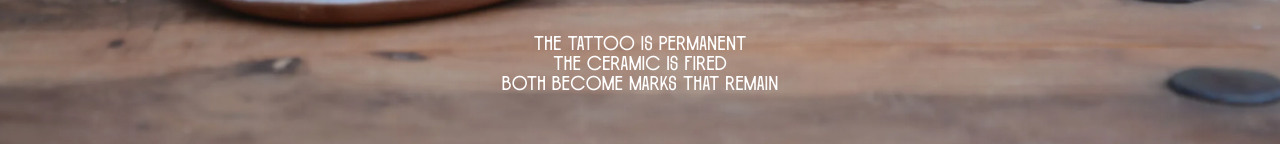
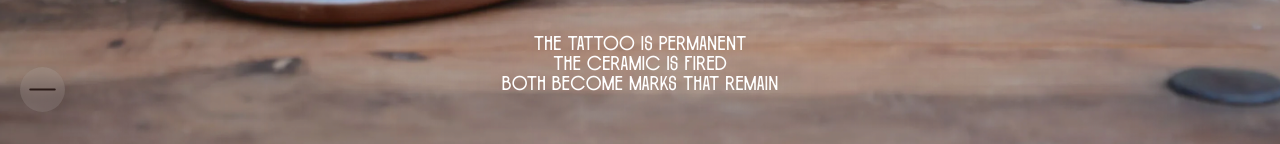
Before and after one commit to mahatosupriyo/shantiniketanstudio, a Next.js app: page /products/santhali in a window 1280 px wide. Shown: the part 656-800 px from the top of the page. Built offline with nearby package versions, Linux system fonts and the light colour scheme; a web font is replaced by a local one.

Commit message:
made changes

```diff
--- /dev/null
+++ b/src/app/MusicToggle/MusicToggle.module.scss
@@ -0,0 +1,39 @@
+.toggle {
+    position: fixed;
+    bottom: 4%;
+    left: 2rem;
+    z-index: 40;
+    width: 4.5rem;
+    height: 4.5rem;
+    padding: 0;
+    border: none;
+    background: none;
+    cursor: pointer;
+    -webkit-tap-highlight-color: transparent;
+
+    background-color: hsla(0, 0%, 100%, 0.1);
+    backdrop-filter: blur(10px);
+    border-radius: 10rem;
+
+    &:active .disc {
+        transform: scale(0.96);
+        transform-origin: center;
+    }
+}
+
+.svg {
+    width: 100%;
+    height: 100%;
+    overflow: visible;
+}
+
+.disc {
+    fill: none;
+    // filter: drop-shadow(0 2px 6px rgba(0, 0, 0, 0.18));
+    transition: transform 0.15s ease;
+}
+
+.wave {
+    stroke: #2a1a17;
+    stroke-width: 4.5;
+}
--- /dev/null
+++ b/src/app/MusicToggle/MusicToggle.tsx
@@ -0,0 +1,212 @@
+"use client";
+
+import { useCallback, useEffect, useRef, useState } from "react";
+import gsap from "gsap";
+import styles from "./MusicToggle.module.scss";
+
+const POINTS = 20;
+const VIEW_W = 96;
+const VIEW_H = 96;
+const WAVE_X0 = 22;
+const WAVE_X1 = 74;
+const CENTER_Y = 48;
+const MAX_AMP = 11;
+const FPS_DIVISOR = 2; // sample every 2nd rAF frame (~30fps is plenty for this)
+
+function buildPath(ys: number[]) {
+    const step = (WAVE_X1 - WAVE_X0) / (POINTS - 1);
+    const pts = ys.map((y, i) => ({ x: WAVE_X0 + i * step, y }));
+
+    let d = `M ${pts[0].x} ${pts[0].y}`;
+    for (let i = 1; i < pts.length - 1; i++) {
+        const mx = (pts[i].x + pts[i + 1].x) / 2;
+        const my = (pts[i].y + pts[i + 1].y) / 2;
+        d += ` Q ${pts[i].x} ${pts[i].y} ${mx} ${my}`;
+    }
+    const last = pts[pts.length - 1];
+    d += ` T ${last.x} ${last.y}`;
+    return d;
+}
+
+const FLAT_PATH = buildPath(new Array(POINTS).fill(CENTER_Y));
+
+export default function MusicToggle({ src = "/bgsound.mp3" }: { src?: string }) {
+    const audioRef = useRef<HTMLAudioElement>(null);
+    const pathRef = useRef<SVGPathElement>(null);
+    const ctxRef = useRef<AudioContext | null>(null);
+    const analyserRef = useRef<AnalyserNode | null>(null);
+    const dataRef = useRef<Uint8Array<ArrayBuffer> | null>(null);
+    const rafRef = useRef<number | null>(null);
+    const frameRef = useRef(0);
+    const unlockedRef = useRef(false);
+
+    const [isPlaying, setIsPlaying] = useState(false);
+
+    const ensureGraph = useCallback(() => {
+        if (ctxRef.current || !audioRef.current) return;
+
+        const AudioCtx = window.AudioContext || (window as any).webkitAudioContext;
+        const ctx = new AudioCtx();
+        const source = ctx.createMediaElementSource(audioRef.current);
+        const analyser = ctx.createAnalyser();
+        analyser.fftSize = 128;
+        analyser.smoothingTimeConstant = 0.8;
+
+        source.connect(analyser);
+        analyser.connect(ctx.destination);
+
+        ctxRef.current = ctx;
+        analyserRef.current = analyser;
+        dataRef.current = new Uint8Array(analyser.fftSize);
+    }, []);
+
+    const tick = useCallback(() => {
+        rafRef.current = requestAnimationFrame(tick);
+        frameRef.current += 1;
+        if (frameRef.current % FPS_DIVISOR !== 0) return;
+
+        const analyser = analyserRef.current;
+        const data = dataRef.current;
+        const path = pathRef.current;
+        if (!analyser || !data || !path) return;
+
+        analyser.getByteTimeDomainData(data);
+
+        const bucket = Math.floor(data.length / POINTS);
+        const ys: number[] = [];
+        for (let i = 0; i < POINTS; i++) {
+            const sample = data[i * bucket] ?? 128;
+            ys.push(CENTER_Y + ((sample - 128) / 128) * MAX_AMP);
+        }
+        ys[0] = CENTER_Y;
+        ys[POINTS - 1] = CENTER_Y; // pin the ends so it reads as one closed gesture
+
+        path.setAttribute("d", buildPath(ys));
+    }, []);
+
+    const stopTick = useCallback(() => {
+        if (rafRef.current) cancelAnimationFrame(rafRef.current);
+        rafRef.current = null;
+    }, []);
+
+    /* First real user gesture on the page. Browsers won't run an
+       AudioContext, or reliably allow unmuted audio, before this — no
+       way around it, it's a platform restriction, not a bug. */
+    const unlock = useCallback(async () => {
+        if (unlockedRef.current) return;
+        unlockedRef.current = true;
+
+        ensureGraph();
+        if (ctxRef.current?.state === "suspended") {
+            await ctxRef.current.resume();
+        }
+
+        const audio = audioRef.current;
+        if (audio) {
+            audio.muted = false;
+            if (audio.paused) {
+                try {
+                    await audio.play();
+                } catch {
+                    // ignore — the toggle button is still a valid retry
+                }
+            }
+        }
+
+        setIsPlaying(!!audio && !audio.paused);
+    }, [ensureGraph]);
+
+    /* Muted autoplay on mount — the one part browsers reliably allow.
+       Real audible playback + the analyser both wait for `unlock`. */
+    useEffect(() => {
+        const audio = audioRef.current;
+        if (!audio) return;
+
+        audio.muted = true;
+        audio.play().catch(() => {
+            // some browsers block even this; `unlock` covers it on first gesture
+        });
+
+        const opts: AddEventListenerOptions = { once: true, passive: true };
+        window.addEventListener("pointerdown", unlock, opts);
+        window.addEventListener("keydown", unlock, opts);
+        window.addEventListener("touchstart", unlock, opts);
+
+        return () => {
+            window.removeEventListener("pointerdown", unlock);
+            window.removeEventListener("keydown", unlock);
+            window.removeEventListener("touchstart", unlock);
+        };
+    }, [unlock]);
+
+    /* Sync isPlaying to the real element — but only once unlocked, so the
+       muted bootstrap play() on mount doesn't flip it early. */
+    useEffect(() => {
+        const audio = audioRef.current;
+        if (!audio) return;
+
+        const onPlay = () => { if (unlockedRef.current) setIsPlaying(true); };
+        const onPause = () => { if (unlockedRef.current) setIsPlaying(false); };
+
+        audio.addEventListener("play", onPlay);
+        audio.addEventListener("pause", onPause);
+        audio.addEventListener("ended", onPause);
+
+        return () => {
+            audio.removeEventListener("play", onPlay);
+            audio.removeEventListener("pause", onPause);
+            audio.removeEventListener("ended", onPause);
+        };
+    }, []);
+
+    /* Drive the wave off isPlaying, whatever triggered it. */
+    useEffect(() => {
+        if (isPlaying) {
+            frameRef.current = 0;
+            rafRef.current = requestAnimationFrame(tick);
+        } else {
+            stopTick();
+            if (pathRef.current) {
+                gsap.to(pathRef.current, { attr: { d: FLAT_PATH }, duration: 0.5, ease: "power3.out" });
+            }
+        }
+        return stopTick;
+    }, [isPlaying, tick, stopTick]);
+
+    const toggle = useCallback(async () => {
+        const audio = audioRef.current;
+        if (!audio) return;
+
+        await unlock(); // no-op after the first call
+
+        if (isPlaying) {
+            audio.pause();
+        } else if (audio.paused) {
+            await audio.play();
+        }
+        // else: unlock() just started it — nothing left to do
+    }, [unlock, isPlaying]);
+
+    return (
+        <button
+            type="button"
+            className={styles.toggle}
+            onClick={toggle}
+            aria-pressed={isPlaying}
+            aria-label={isPlaying ? "Pause music" : "Play music"}
+        >
+            <audio ref={audioRef} src={src} loop preload="auto" />
+            <svg viewBox={`0 0 ${VIEW_W} ${VIEW_H}`} className={styles.svg} aria-hidden>
+                <circle cx={VIEW_W / 2} cy={VIEW_H / 2} r={VIEW_W / 2 - 2} className={styles.disc} />
+                <path
+                    ref={pathRef}
+                    d={FLAT_PATH}
+                    className={styles.wave}
+                    fill="none"
+                    strokeLinecap="round"
+                    strokeLinejoin="round"
+                />
+            </svg>
+        </button>
+    );
+}
--- a/src/app/layout.tsx
+++ b/src/app/layout.tsx
@@ -5,6 +5,7 @@ import "./globals.css";
 import "./fonts.scss";
 import Footer from "@/components/system/Footer/Footer";
 import SmoothScroll from "./SmoothScroll";
+import MusicToggle from "./MusicToggle/MusicToggle";
 
 const rethinkSans = Rethink_Sans({
   subsets: ["latin"],
@@ -50,6 +51,7 @@ export default function RootLayout({
         className={`${rethinkSans.variable} ${figtree.variable}  ${formHead.variable} ${youth.variable}`}
       >
         <SmoothScroll>
+          <MusicToggle src="/bgsound.mp3" />
           {children}
         </SmoothScroll>
         <Footer />
```
Also changed, not shown: 1 other file (tests, documents, lock files or other folders).
